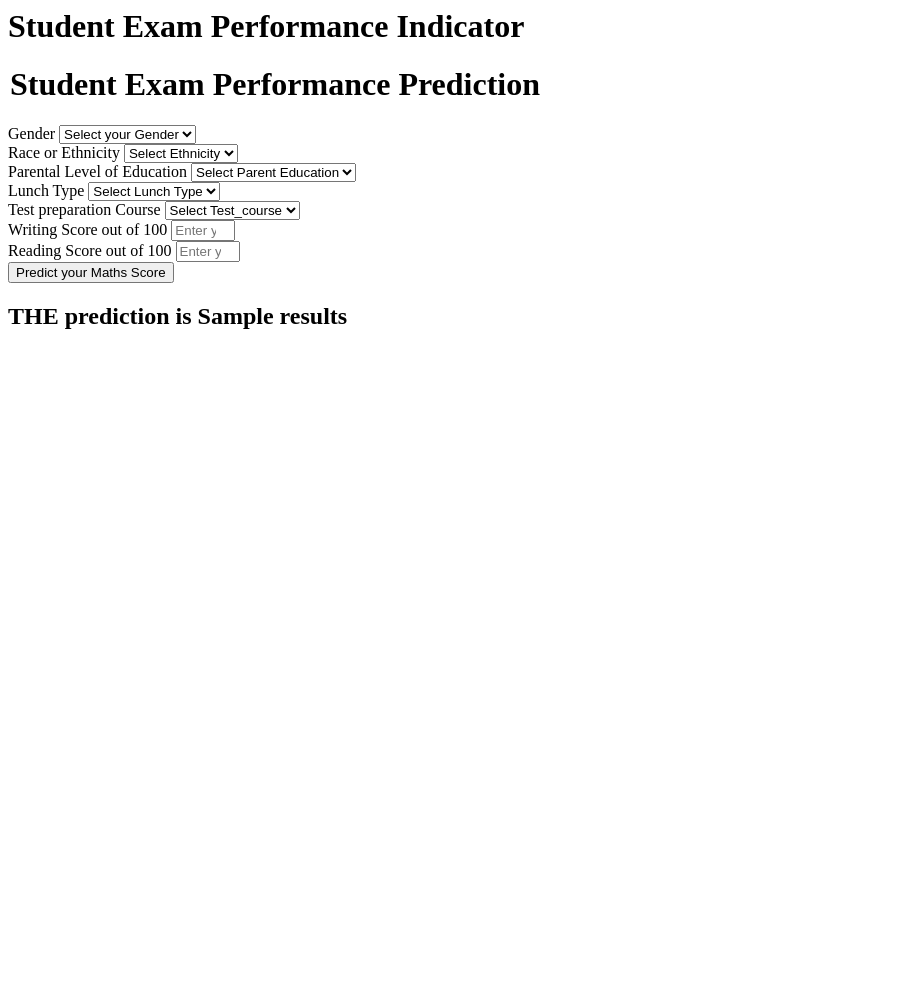
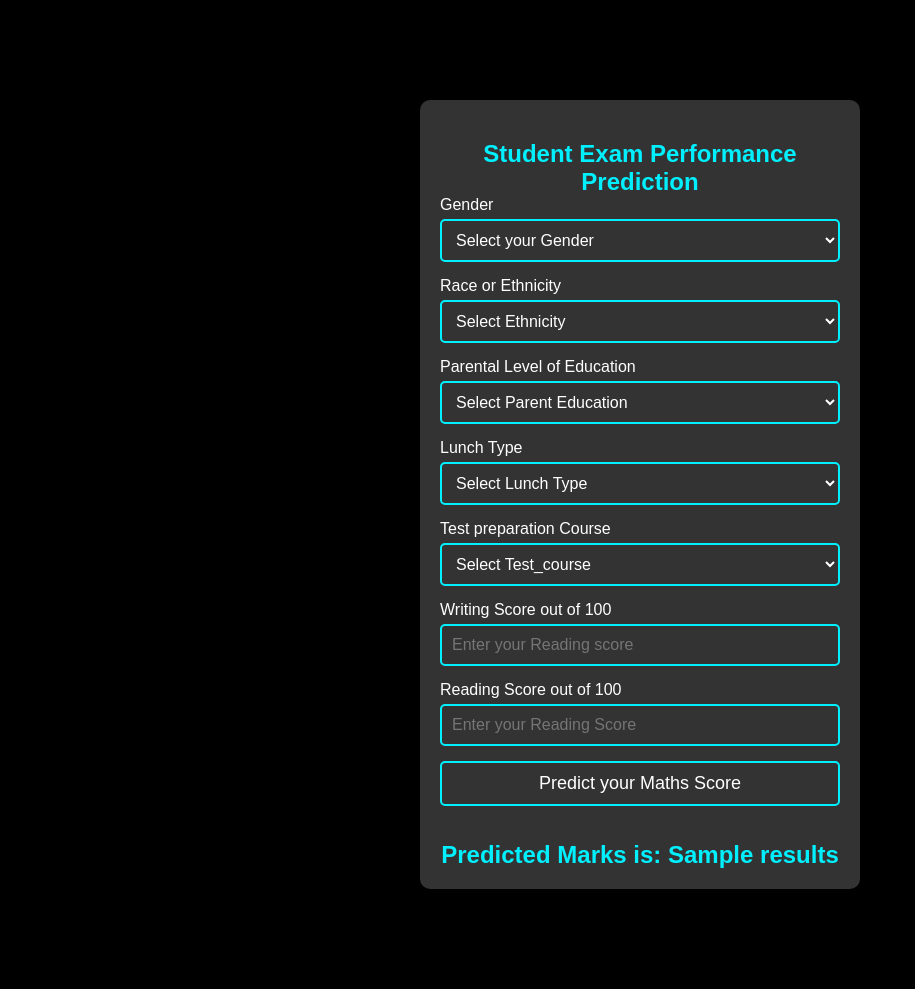
Before and after one commit to Bkishun/ml-project, a Flask app: template templates/home.html in a window 1280 px wide. Shown: the whole page, without its empty margins (0-915 px from the left). Before the commit the page ends 329 px from the top, so only its background shows below. Run offline with Flask 3, Linux system fonts and the light colour scheme; the template is opened without the code that fills it: most values are stand-ins (such as "Sample title", 1, 10 or a date in 2020).

Commit message:
final commit at app building level

```diff
--- /dev/null
+++ b/static/css/style2.css
@@ -0,0 +1,146 @@
+/* Reset some default styles for better consistency */
+body, h1, h2, form {
+    margin: 0;
+    padding: 0;
+}
+
+/* Apply styles to the entire page */
+body {
+    font-family: Arial, sans-serif;
+    background-color: rgb(14, 14, 83);
+}
+
+/* Style the login container */
+.login {
+    width: 50%;
+    margin: 50px auto;
+    background-color: rgb(23, 23, 139);
+    padding: 20px;
+    border-radius: 8px;
+    box-shadow: 0 0 10px rgba(0, 0, 0, 0.1);
+}
+
+/* Style the heading */
+h1 {
+    text-align: center;
+    color: #fff;
+}
+
+/* Style the form */
+form {
+    margin-top: 20px;
+}
+
+/* Style form elements */
+.mb-3 {
+    margin-bottom: 15px;
+}
+
+.form-label {
+    display: block;
+    margin-bottom: 5px;
+    color: #fff;
+}
+
+.form-control {
+    width: 100%;
+    padding: 8px;
+    box-sizing: border-box;
+    border: 1px solid #ccc;
+    border-radius: 4px;
+    font-size: 16px;
+}
+
+.btn {
+    padding: 10px 20px;
+    font-size: 18px;
+    cursor: pointer;
+    background-color: #007bff;
+    color: #fff;
+    border: none;
+    border-radius: 4px;
+}
+
+.btn:hover {
+    background-color: #0056b3;
+}
+
+/* Style the result message */
+h2 {
+    text-align: center;
+    color: #fff;
+    margin-top: 20px;
+}
+
+/* //////////////// */
+
+body {
+    background-color: black;
+    color: white;
+    font-family: 'Arial', sans-serif;
+}
+
+.login {
+    width: 400px;
+    margin: 100px auto;
+    padding: 20px;
+    background-color: #333;
+    border-radius: 10px;
+    box-shadow: 0 0 10px rgba(0, 0, 0, 0.3);
+    display: flex;
+    flex-direction: column;
+    align-items: center;
+}
+
+.form-group {
+    width: 100%;
+    display: flex;
+    flex-direction: column; /* Updated to column for vertical alignment */
+    margin-bottom: 15px;
+}
+
+.form-group label {
+    margin-bottom: 5px;
+}
+
+.form-control {
+    width: 100%;
+    padding: 10px;
+    box-sizing: border-box;
+    border: 2px solid #00f0ff; /* Neon blue border */
+    border-radius: 5px;
+    background-color: #333;
+    color: white;
+}
+
+.btn {
+    width: 100%;
+    padding: 10px;
+    box-sizing: border-box;
+    border: 2px solid #00f0ff; /* Neon blue border */
+    border-radius: 5px;
+    background-color: #333;
+    color: white;
+    cursor: pointer;
+}
+
+.btn:hover {
+    background-color: #00f0ff; /* Neon blue hover background */
+    color: black;
+}
+
+h1, h2 {
+    text-align: center;
+    color: #00f0ff; /* Neon blue color */
+}
+
+legend {
+    font-size: 24px;
+    font-weight: bold;
+}
+
+/* Additional styling for the result display */
+h2 {
+    text-align: center;
+    margin-top: 20px;
+}
--- a/templates/home.html
+++ b/templates/home.html
@@ -1,8 +1,13 @@
+<!DOCTYPE html>
 <html>
+    <head>
+        <meta charset="UTF-8" />
+        <meta name="viewport" content="width=device-width, initial-scale=1.0" />
+        <title>Predict_Data</title>
+        <link rel="stylesheet" href="../static/css/style2.css" />
+      </head>
 <body>
     <div class="login">
-       <h1>Student Exam Performance Indicator</h1>
-
        <form action="{{ url_for('predict_datapoint')}}" method="post">
         <h1>
             <legend>Student Exam Performance Prediction</legend>
@@ -105,7 +110,7 @@
         </div>
     </form>
     <h2>
-       THE  prediction is {{results}}
+       Predicted Marks is:  {{results}}
     </h2>
    <body>
 </html>
```
Also changed, not shown: static/css/style1.css (added, +14 -0 lines), templates/index.html (+28 -1 lines), templates/script.js (added, +8 -0 lines), requirements.txt (line endings or trailing spaces).
